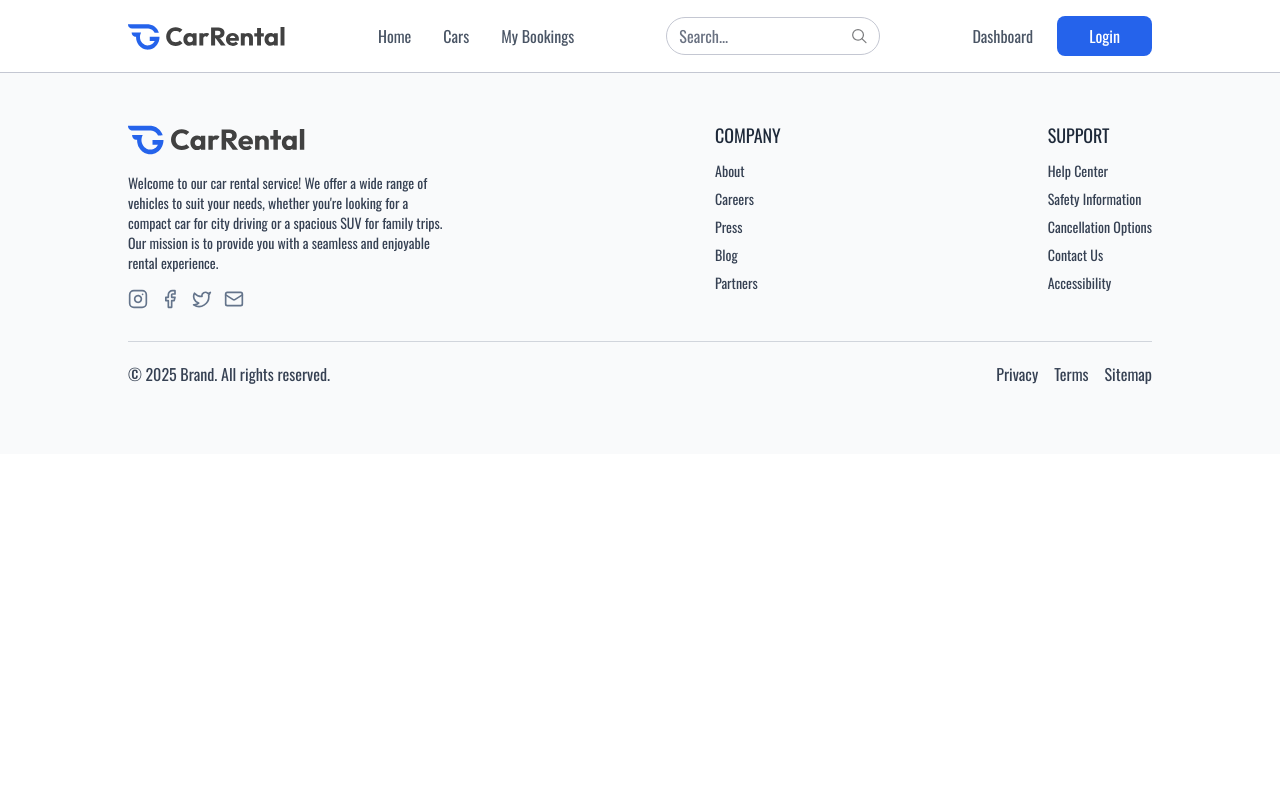
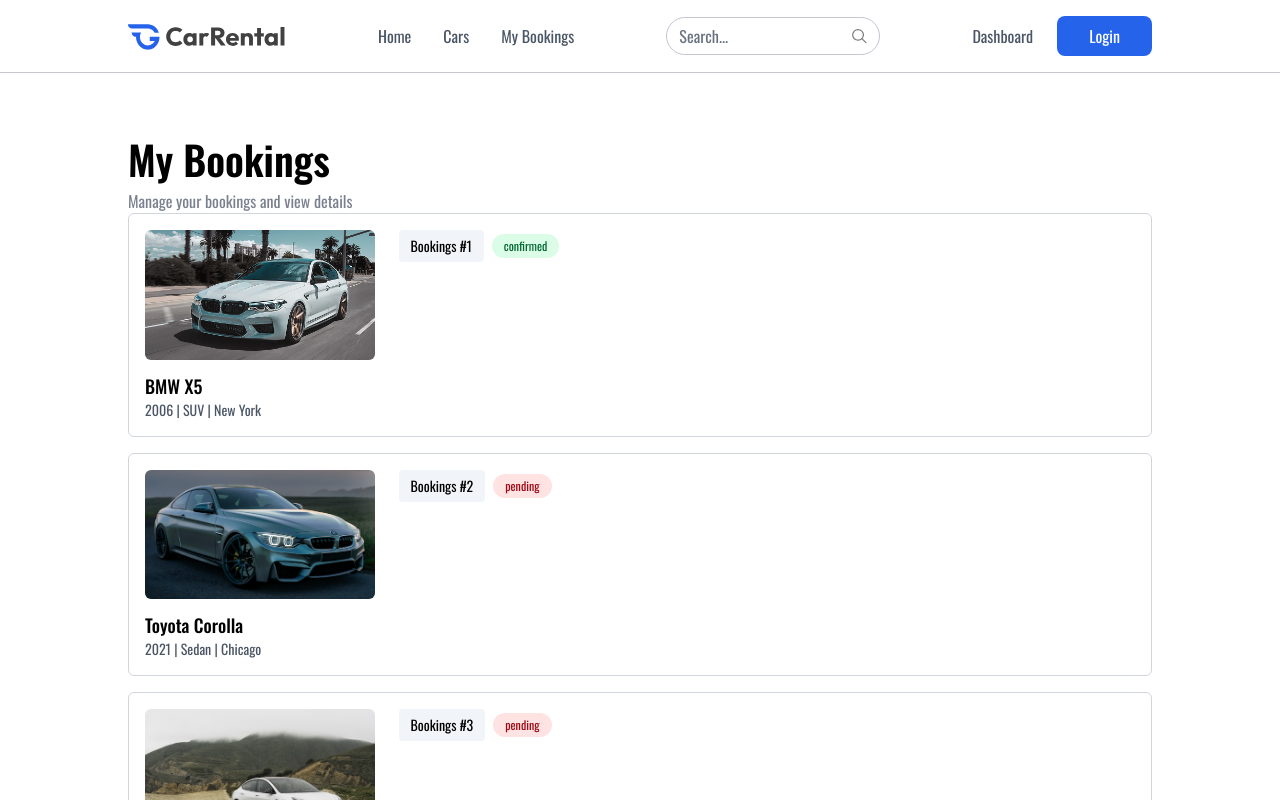
Before and after one commit to Rushabh-118/CarRent, a React (Vite) app in the folder client/: page /my-bookings in a window 1280 px wide. Shown: the top 800 px of the page. Built offline with nearby package versions, Linux system fonts and the light colour scheme.

Commit message:
Implement MyBookings component with booking data fetching and display

```diff
--- a/client/src/pages/MyBookings.jsx
+++ b/client/src/pages/MyBookings.jsx
@@ -1,9 +1,38 @@
-import React from 'react'
+import React, { useEffect, useState } from 'react'
+import { dummyMyBookingsData } from '../assets/assets';
+import Title from '../components/Title';
 
 const MyBookings = () => {
+  const [bookings, setBookings] = useState([]);
+  const fetchBookings = async () => {
+    setBookings(dummyMyBookingsData);
+  }
+  useEffect(() => {
+    fetchBookings();
+  }, []);
+
   return (
-    <div>
-
+    <div className='px-6 md:px-16 lg:px-24 xl:px-32 2xl:px-40 mt-16 text-sm max-w-7xl'>
+      <Title title="My Bookings" subtitle="Manage your bookings and view details" align="left"/>
+      <div>
+        {bookings.map((booking, index) => (
+          <div key={booking._id} className='grid grid-cols-1 md:grid-cols-4 gap-6 border border-gray-300 p-4 rounded-md mb-4'>
+            <div className='md:col-span-1'>
+              <div className='rounded-md overflow-hidden mb-3'>
+                <img src={booking.car.image} alt={booking.car.brand} className='w-full h-auto object-cover aspect-video' />
+              </div>
+              <p className='text-lg font-medium mt-2'>{booking.car.brand}  {booking.car.model}</p>
+              <p className='text-gray-600'>{booking.car.year} | {booking.car.category} | {booking.car.location}</p>
+            </div>
+            <div className='md:col-span-2'>
+              <div className='flex items-center gap-2'>
+                <p className='px-3 py-1.5 bg-light rounded'>Bookings #{index+1}</p>
+                <p className={`px-3 py-1 text-xs rounded-full ${booking.status === 'confirmed' ? 'bg-green-100 text-green-800' : 'bg-red-100 text-red-800'}`}>{booking.status}</p>
+              </div>
+            </div>
+          </div>
+        ))}
+      </div>
     </div>
   )
 }
```
